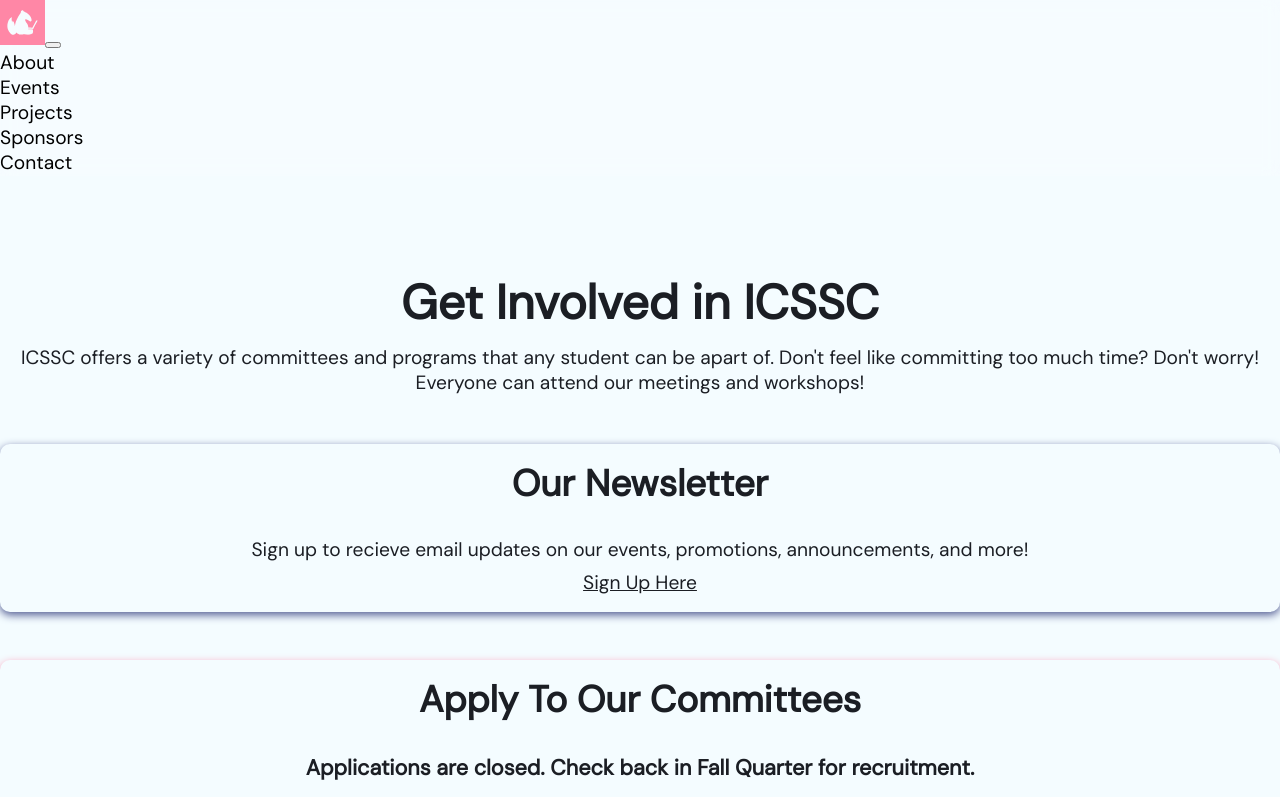
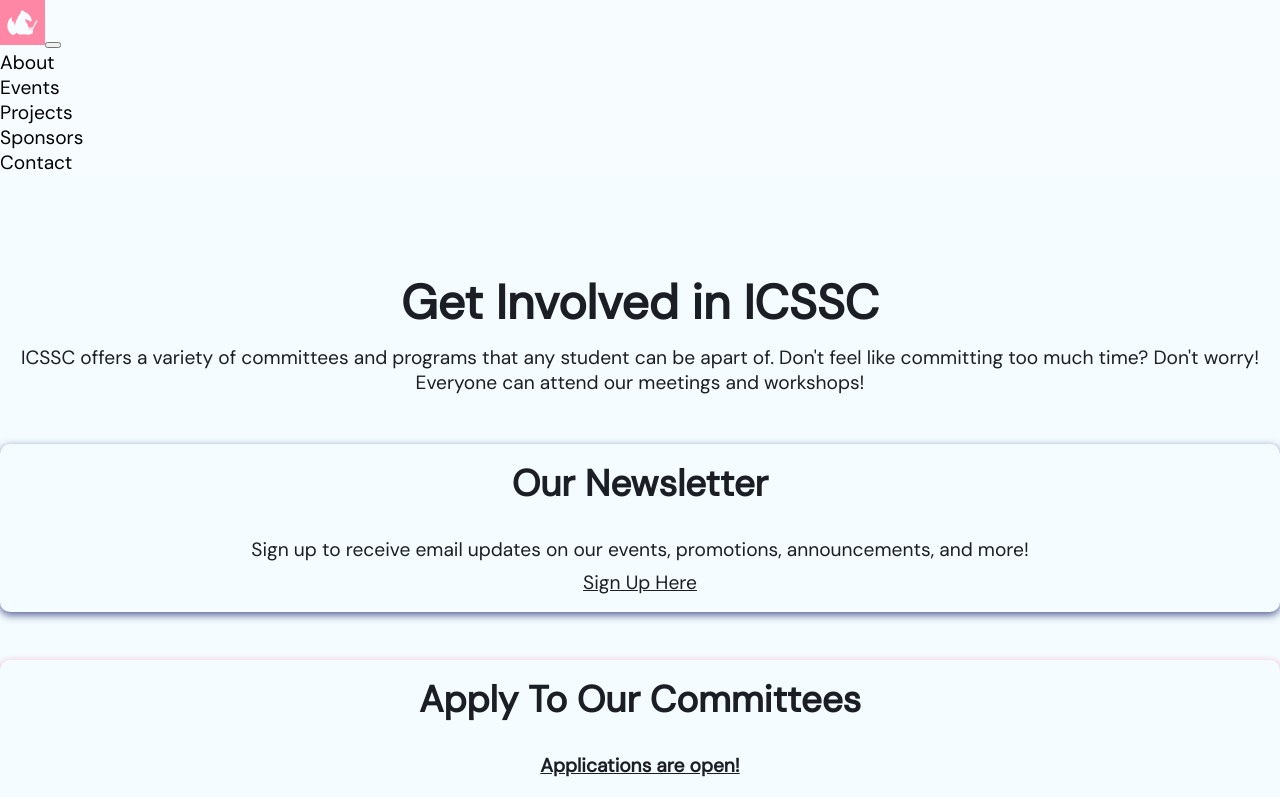
Before and after one commit to icssc/icssc-website, a Next.js app: page /get-involved in a window 1280 px wide. Shown: the top 797 px of the page. Built offline with nearby package versions, Linux system fonts and the light colour scheme.

Commit message:
feat: add app link to website

```diff
--- a/pages/get-involved.js
+++ b/pages/get-involved.js
@@ -27,7 +27,7 @@ export default function GetInvolved() {
         <div className={styles.oneContainer}>
           <h2>Our Newsletter</h2>
           <p>
-            Sign up to recieve email updates on our events, promotions,
+            Sign up to receive email updates on our events, promotions,
             announcements, and more!
           </p>
 
@@ -42,16 +42,14 @@ export default function GetInvolved() {
 
         <div className={styles.oneContainer}>
           <h2>Apply To Our Committees</h2>
-          <b>Applications are closed. Check back in Fall Quarter for recruitment.</b>
           {/* <b>
-            <a
-              href="https://forms.gle/oXRCES81JUihBy789"
-              target="_blank"
-              rel="noreferrer"
-            >
+            Applications are closed. Check back in Fall Quarter for recruitment.
+          </b> */}
+          <b>
+            <a href="https://join.icssc.club" target="_blank" rel="noreferrer">
               Applications are open!
             </a>
-          </b> */}
+          </b>
           <p> ICS Students can apply to any of the following committees.</p>
           <div className={styles.committeeContainer}>
             {CommitteesJSON.map((committee) => (
```
